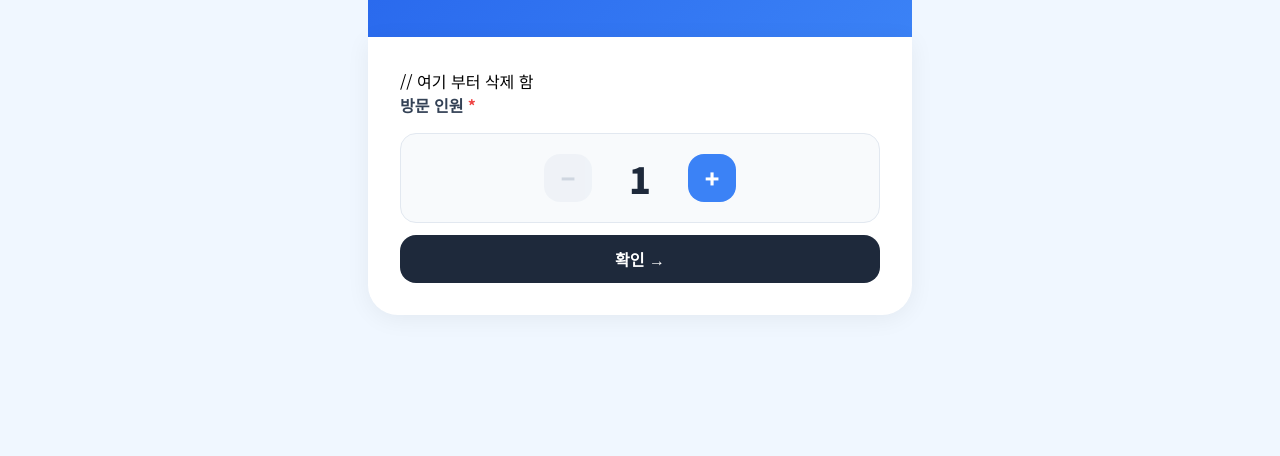
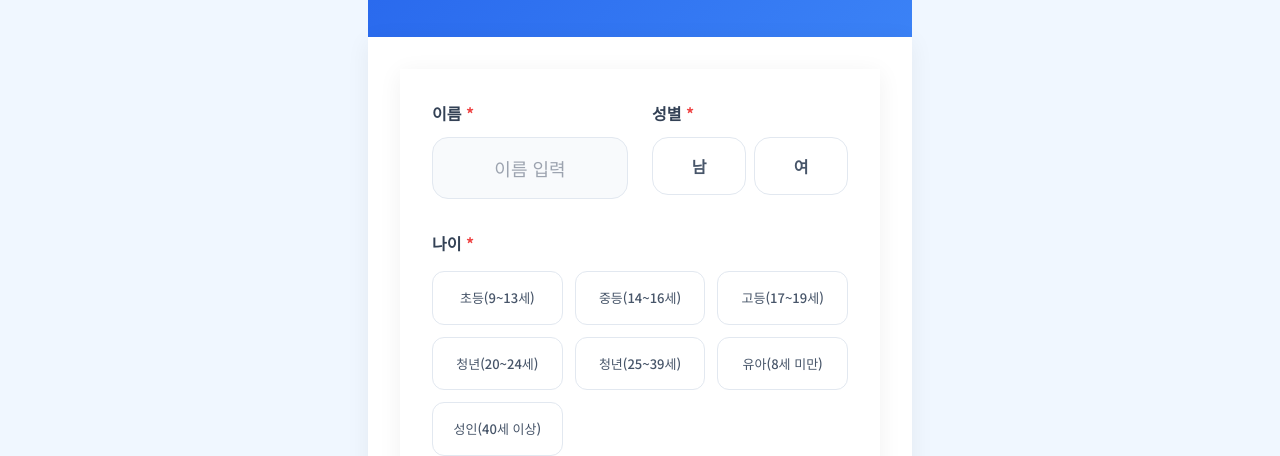
Before and after one commit to chlahTl/nchm_visiter, a website: page index.html in a window 1280 px wide. Shown: the part 345-801 px from the top of the page. Drawn offline with nearby package versions, Linux system fonts and the light colour scheme; no server answers.

Commit message:
Update index.html

```diff
--- a/index.html
+++ b/index.html
@@ -70,25 +70,35 @@
                 <div class="bg-white/20 backdrop-blur-sm inline-block px-5 py-2 rounded-xl border border-white/30 text-[13px] sm:text-sm font-medium">문화의집 이용하기 전에 정보를 입력해주세요</div>
             </div>
             <div class="bg-white rounded-b-[30px] p-8 card-shadow space-y-8">
-                // 여기 부터 삭제 함
-               <!-- 인원수 선택 -->
-            <div>
-            <label class="block text-base font-bold mb-4 text-slate-700">방문 인원 <span class="text-red-500">*</span></label>
-            <div class="flex items-center justify-center gap-6 bg-slate-50 rounded-2xl py-5 border border-slate-200">
-                <button id="v-count-minus" onclick="changeVisitCount(-1)" class="w-12 h-12 rounded-2xl bg-slate-200 text-slate-400 text-2xl font-black flex items-center justify-center opacity-40 cursor-not-allowed">−</button>
-            <span id="v-count-display" class="text-4xl font-black text-slate-800 w-12 text-center">1</span>
-            <button onclick="changeVisitCount(1)" class="w-12 h-12 rounded-2xl bg-blue-500 text-white text-2xl font-black flex items-center justify-center hover:bg-blue-600">+</button>
-            </div>
-            <button onclick="confirmVisitCount()" class="mt-3 w-full py-3 bg-slate-800 text-white font-bold rounded-2xl text-base hover:bg-slate-900 transition-colors">확인 →</button>
-            </div>
-            </div>
+                <div class="bg-white rounded-b-[30px] p-8 card-shadow space-y-8">
+                <div class="grid grid-cols-2 gap-6">
+                    <div>
+                        <label class="block text-base font-bold mb-3 text-slate-700">이름 <span class="text-red-500">*</span></label>
+                        <input type="text" id="v-name-input" placeholder="이름 입력" class="w-full bg-slate-50 border border-slate-200 rounded-2xl px-4 py-4 text-lg text-center outline-none focus:border-blue-500">
+                    </div>
+                    <div>
+                        <label class="block text-base font-bold mb-3 text-slate-700">성별 <span class="text-red-500">*</span></label>
+                        <div class="flex gap-2">
+                            <button onclick="selectBtn(this, 'v-gender')" class="choice-btn v-gender rounded-2xl flex-1 py-4 text-slate-600 font-bold">남<div class="check-badge"><i data-lucide="check" class="w-4 h-4"></i></div></button>
+                            <button onclick="selectBtn(this, 'v-gender')" class="choice-btn v-gender rounded-2xl flex-1 py-4 text-slate-600 font-bold">여<div class="check-badge"><i data-lucide="check" class="w-4 h-4"></i></div></button>
+                        </div>
+                    </div>
+                </div>
 
-<!-- 방문자 카드 (확인 후 표시) -->
-<div id="visit-user-container" class="hidden space-y-4"></div>
+                <div>
+                    <label class="block text-base font-bold mb-4 text-slate-700">나이 <span class="text-red-500">*</span></label>
+                    <div class="grid grid-cols-2 sm:grid-cols-3 gap-3">
+                        <button onclick="selectBtn(this, 'v-age')" class="choice-btn v-age rounded-xl py-4 text-[13px] text-slate-600 font-medium">초등(9~13세)<div class="check-badge"><i data-lucide="check" class="w-3 h-3"></i></div></button>
+                        <button onclick="selectBtn(this, 'v-age')" class="choice-btn v-age rounded-xl py-4 text-[13px] text-slate-600 font-medium">중등(14~16세)<div class="check-badge"><i data-lucide="check" class="w-3 h-3"></i></div></button>
+                        <button onclick="selectBtn(this, 'v-age')" class="choice-btn v-age rounded-xl py-4 text-[13px] text-slate-600 font-medium">고등(17~19세)<div class="check-badge"><i data-lucide="check" class="w-3 h-3"></i></div></button>
+                        <button onclick="selectBtn(this, 'v-age')" class="choice-btn v-age rounded-xl py-4 text-[13px] text-slate-600 font-medium">청년(20~24세)<div class="check-badge"><i data-lucide="check" class="w-3 h-3"></i></div></button>
+                        <button onclick="selectBtn(this, 'v-age')" class="choice-btn v-age rounded-xl py-4 text-[13px] text-slate-600 font-medium">청년(25~39세)<div class="check-badge"><i data-lucide="check" class="w-3 h-3"></i></div></button>
+                        <button onclick="selectBtn(this, 'v-age')" class="choice-btn v-age rounded-xl py-4 text-[13px] text-slate-600 font-medium">유아(8세 미만)<div class="check-badge"><i data-lucide="check" class="w-3 h-3"></i></div></button>
+                        <button onclick="selectBtn(this, 'v-age')" class="choice-btn v-age rounded-xl py-4 text-[13px] text-slate-600 font-medium">성인(40세 이상)<div class="check-badge"><i data-lucide="check" class="w-3 h-3"></i></div></button>
+                    </div>
+                </div>
 
-<div id="v-form-bottom" class="hidden space-y-8">
-
-                //여기까지 삭제함
+                <!-- 이용 목적 섹션 -->
 
                 <!-- 이용 목적 섹션 -->
                 <div class="bg-blue-50/50 rounded-3xl p-6 border border-blue-100">
```
